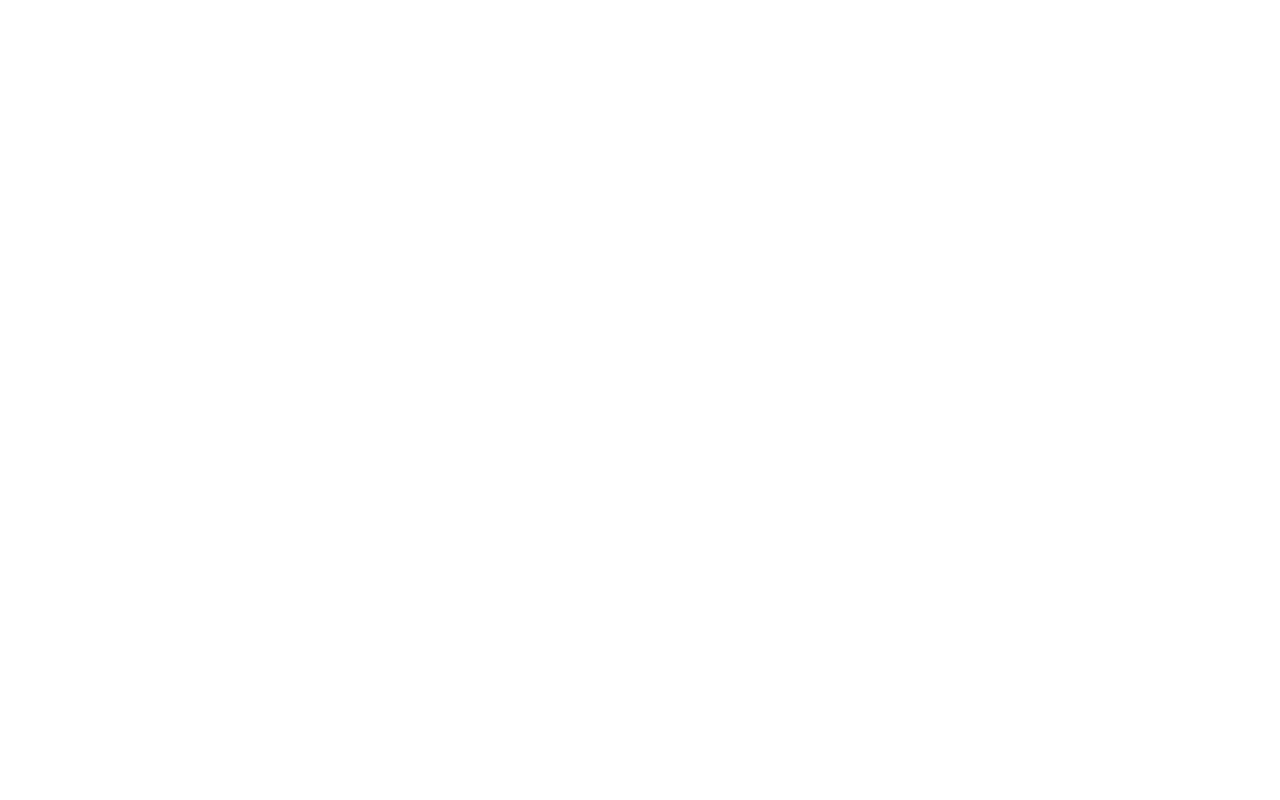
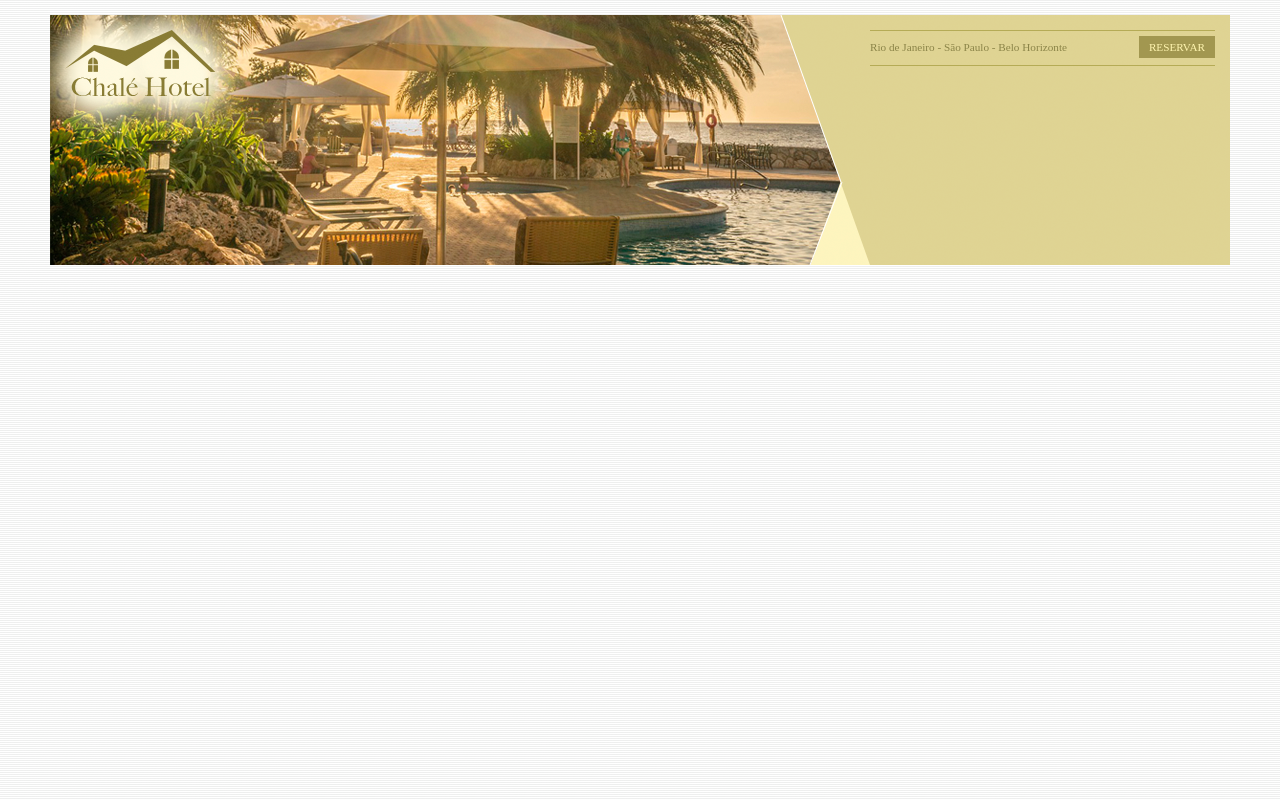
Before and after one commit to davidmello04/site-chale-hotel, a plain HTML site: page index.html in a window 1280 px wide. Drawn offline with Linux system fonts and the light colour scheme.

Commit message:
Criei parte do Topo do Site.
Criei parte do topo e do menu com layout líquido.

```diff
--- a/css/estilo.css
+++ b/css/estilo.css
@@ -0,0 +1,89 @@
+/*Estrutura do site
+*/
+* {
+  margin: 0;
+  padding: 0;
+}
+
+body {
+  font-family: Helvetica, "Trebuchet MS" sans-serif;
+  background: #fff url(../imagens/bg.png);
+  margin: 15px;
+}
+
+#container {
+  background: #ede9cc;
+  margin: 0 auto;
+  min-width: 740px;
+  max-width: 1180px;
+}
+
+#topo {
+  position: relative;
+  background: #dbcd87;
+  height: 15.4em;
+  min-height: 250px;
+}
+
+#area-logo {
+  position: absolute;
+  background: url(../imagens/topo-imagem-principal.png) no-repeat;
+  width: 100%;
+  height: 250px;
+  top: 0;
+  left: 0;
+  z-index: 1;
+}
+
+.logo a {
+  position: absolute;
+  top: 15px;
+  left: 15px;
+  z-index: 3;
+  background: url(../imagens/logo.png) no-repeat;
+  width: 151px;
+  height: 66px;
+  text-indent: -3000px;
+}
+
+#area-menu {
+  position: absolute;
+  background: url(../imagens/topo-imagem-lateral.png) no-repeat;
+  width: 450px;
+  height: 250px;
+  top: 0;
+  right: 0;
+  z-index: 2;
+}
+
+#conteudo-menu {
+  margin-left: 90px;
+  margin-right: 15px;
+  padding-top: 15px;
+}
+
+#menu-locais {
+  border-bottom: 1px solid #b5ab56;
+  border-top: 1px solid #b5ab56;
+  padding-top: 5px;
+  padding-bottom: 5px;
+  font-size: 0.7em;
+  color: #8b8448;
+}
+
+#menu-locais .locais {
+  float: left;
+  line-height: 2.1em;
+}
+
+a {
+  text-decoration: none;
+}
+
+a.reserva {
+  text-transform: uppercase;
+  background: #a29750;
+  color: #fff5b0;
+  padding: 5px 10px;
+  float: right;
+}
--- a/index.html
+++ b/index.html
@@ -2,7 +2,33 @@
 <html lang="pt-br">
   <head>
     <meta charset="UTF-8" />
-    <title>Document</title>
+    <title>Chalé Hotel</title>
+    <link rel="stylesheet" type="text/css" href="css/estilo.css" />
   </head>
-  <body></body>
+  <body>
+    <!-- Inicio container -->
+    <div id="container">
+      <!-- Inicio topo -->
+      <div id="topo">
+        <div id="area-logo">
+          <h1 class="logo">
+            <a href="">Chalé Hotel</a>
+          </h1>
+        </div>
+        <div id="area-menu">
+          <div id="conteudo-menu">
+            <div id="menu-locais">
+              <span class="locais">
+                Rio de Janeiro - São Paulo - Belo Horizonte
+              </span>
+              <a class="reserva" href="">Reservar</a>
+              <div style="clear: both"></div>
+            </div>
+          </div>
+        </div>
+      </div>
+      <!-- Final topo -->
+    </div>
+    <!-- Final container -->
+  </body>
 </html>
```
